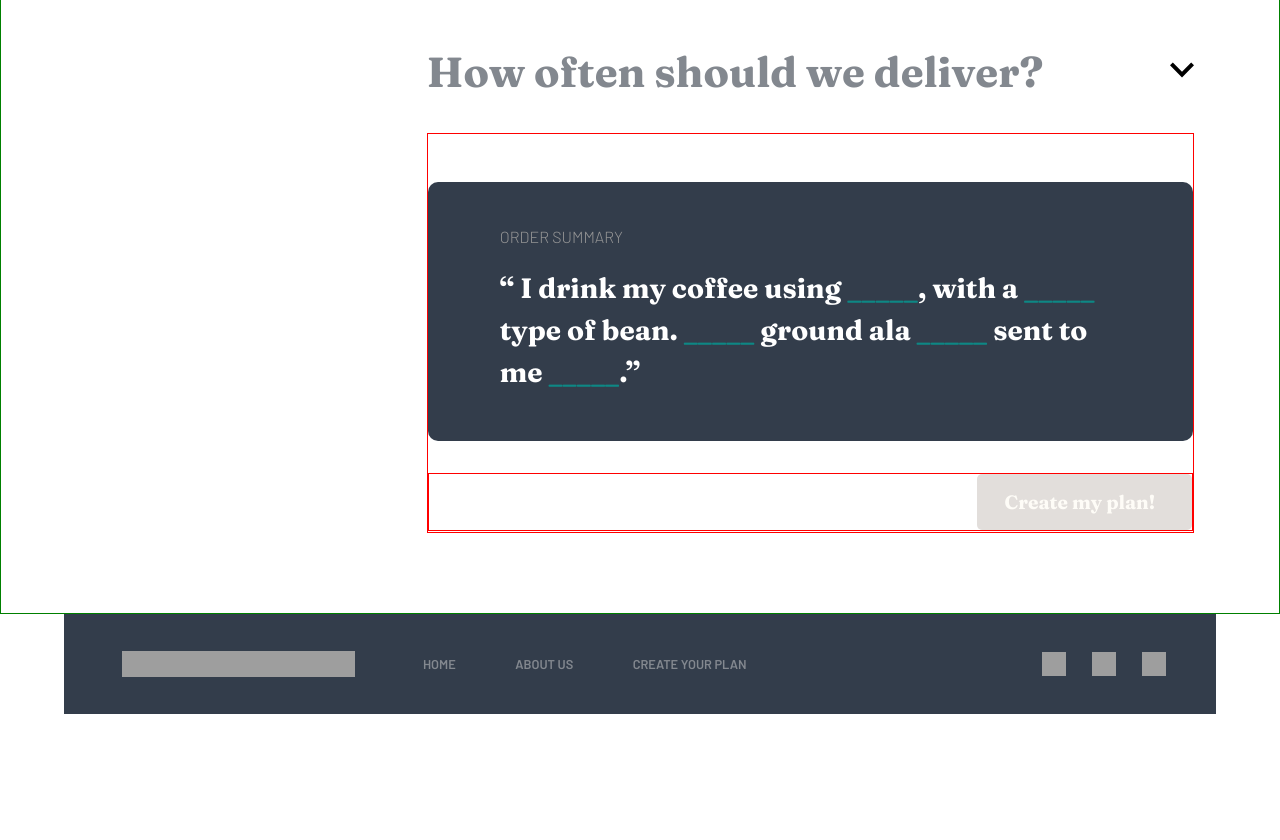
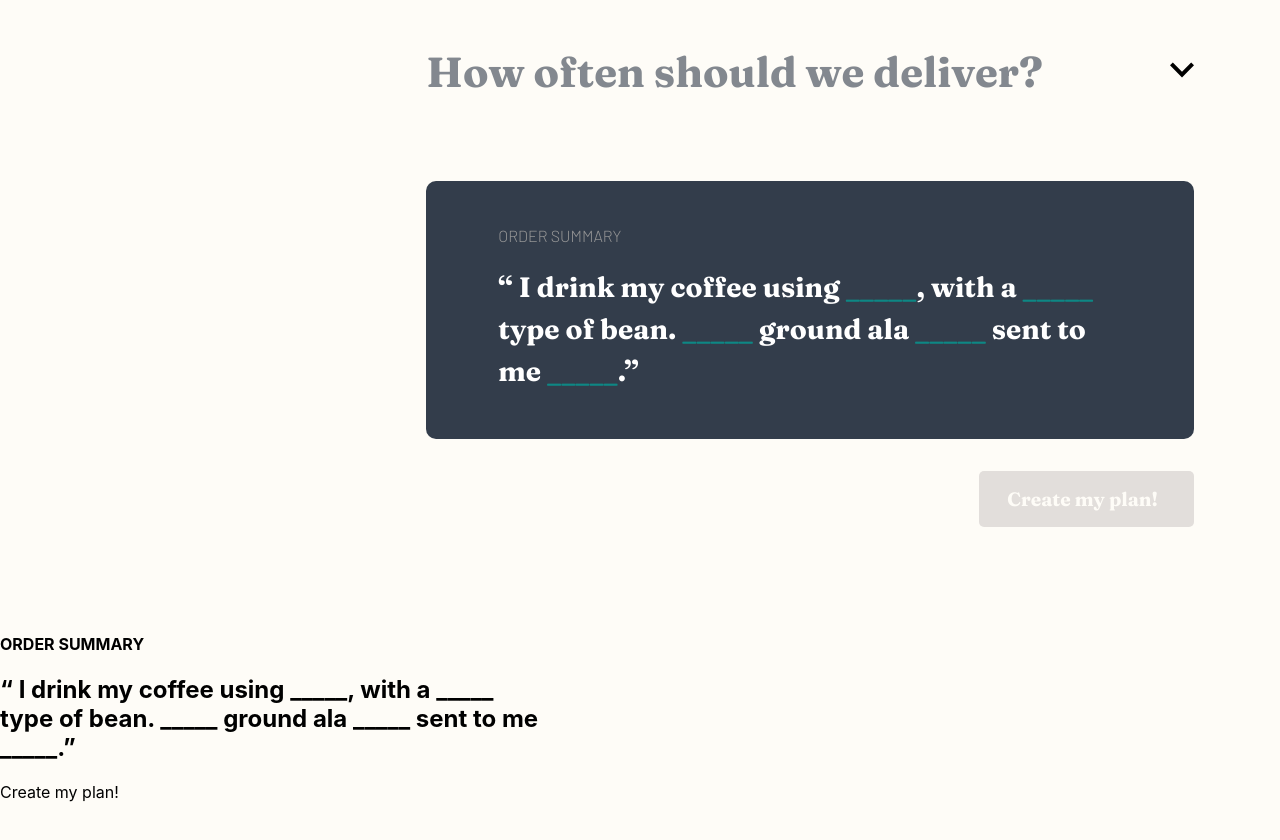
Before and after one commit to Uvacoder/abc-coffee-co, a Next.js app: page /subscribe in a window 1280 px wide. Shown: the part 1920-2760 px from the top of the page. Before the commit the page ends 2722 px from the top, so only its background shows below. Built offline with nearby package versions, Linux system fonts and the light colour scheme; grey boxes are pictures that could not be loaded.

Commit message:
background color change and setup on the oder summary component

```diff
--- a/components/Layout.js
+++ b/components/Layout.js
@@ -1,6 +1,7 @@
 import Head from 'next/head'
 import Header from './Header'
 import Footer from './Footer'
+import OrderSummary from './OrderSummary'
 
 export default function Layout({children}) {
     return (
@@ -15,6 +16,7 @@ export default function Layout({children}) {
           <main>
             {children}
           </main>
+        <OrderSummary />
         <Footer />
       </div>
     )
--- /dev/null
+++ b/components/OrderSummary.js
@@ -0,0 +1,23 @@
+import styles from '../styles/OrderSummary.module.scss'
+import { Context } from '../context/Context'
+import { useContext } from 'react'
+
+
+export default function OrderSummary() {
+
+    const {amountOfCoffee, howYouDrink, typeOfCoffee, typeOfGrind, deliveryFrequency} = useContext(Context)
+
+
+
+    return (
+        <div className={styles.container}>
+            <div className={styles.orderSummary}>
+                <h4>ORDER SUMMARY</h4>
+                <h2>&ldquo; I drink my coffee using <span>{howYouDrink}</span>, with a <span>{typeOfCoffee}</span> type of bean. <span>{amountOfCoffee}</span> ground ala <span>{typeOfGrind}</span> sent to me <span>{deliveryFrequency}</span>.&rdquo;</h2>
+            </div>
+            <div className={styles.buttonContainer} >
+                <a className={styles.button} >Create my plan!</a>
+            </div>
+      </div>
+    )
+}
--- a/styles/Header.module.scss
+++ b/styles/Header.module.scss
@@ -8,6 +8,7 @@
     justify-content: space-between;
     align-items: center;
     padding: 0 80px;
+    background-color: V.$lightCream;
 }
 
 .leftFlexContainer {
--- a/styles/Home.module.scss
+++ b/styles/Home.module.scss
@@ -1,6 +1,7 @@
+@use 'variables' as V;
 
 .container {
-  border: 1px solid red;
+  background-color: V.$lightCream;
   height: auto;
   width: 100%;
   padding-bottom: 88px;
--- /dev/null
+++ b/styles/OrderSummary.module.scss
@@ -0,0 +1,7 @@
+@use 'variables' as V;
+
+.container {
+    width: 540px;
+    height: 600px;
+    background-color: V.$lightCream;
+}
--- a/styles/Subscribe.module.scss
+++ b/styles/Subscribe.module.scss
@@ -1,5 +1,6 @@
+@use 'variables' as V;
 
 .container {
-    border: 1px solid green;
+    background-color: V.$lightCream;
     height: auto;
 }
--- a/styles/Subscribe/CreatePlan.module.scss
+++ b/styles/Subscribe/CreatePlan.module.scss
@@ -1,7 +1,6 @@
 @use '../variables' as V;
 
 .container {
-    border: 1px solid red;
     width: 100%;
     height: 400px;
     display: flex;
@@ -36,7 +35,6 @@
 }
 
 .buttonContainer {
-    border: 1px solid red;
     width: 100%;
     margin: 2rem auto;
     display: flex;
--- a/styles/globals.scss
+++ b/styles/globals.scss
@@ -1,11 +1,13 @@
+@use 'variables' as V;
+
 html,
 body {
   padding: 0;
   margin: 0;
   font-family: -apple-system, BlinkMacSystemFont, Segoe UI, Roboto, Oxygen,
     Ubuntu, Cantarell, Fira Sans, Droid Sans, Helvetica Neue, sans-serif;
+    background-color: V.$lightCream;
 }
-
 a {
   color: inherit;
   text-decoration: none;
```
